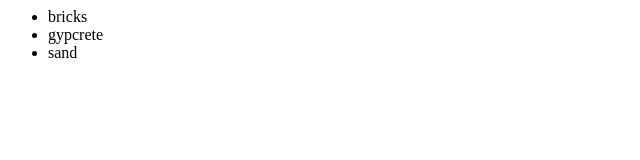
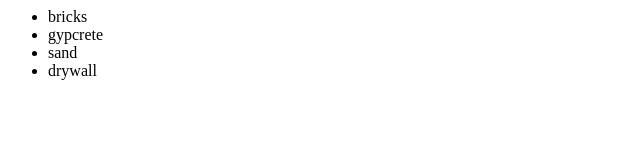
Before and after one commit to sanwj/gitTutorial, a plain HTML site: page index.html in a window 1280 px wide. Shown: the full height of the page, 0-640 px from the left. Drawn offline with Linux system fonts and the light colour scheme.

Commit message:
Adds drywall

```diff
--- a/index.html
+++ b/index.html
@@ -5,6 +5,7 @@
                     <li>bricks</li>
                     <li>gypcrete</li>
                     <li>sand</li>
+                    <li>drywall</li>
                 </ul>
 
             </div>
```
